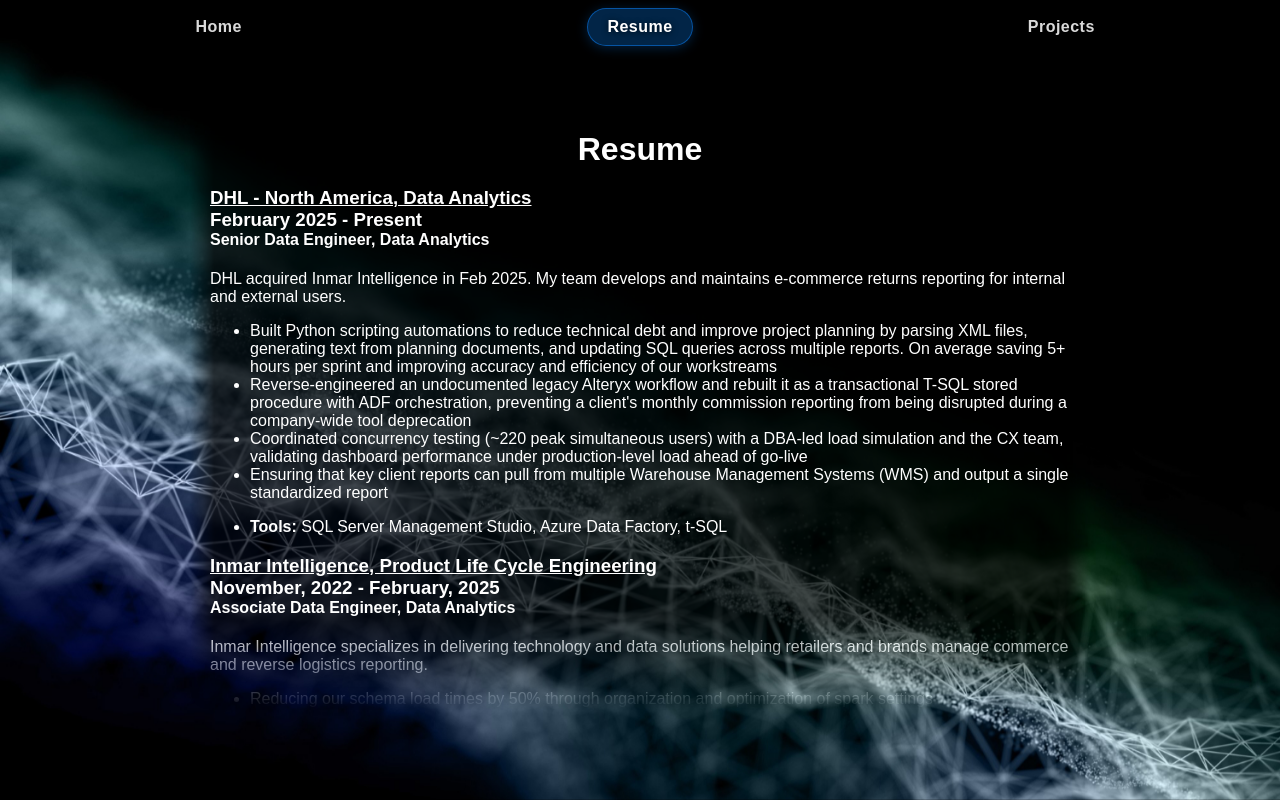
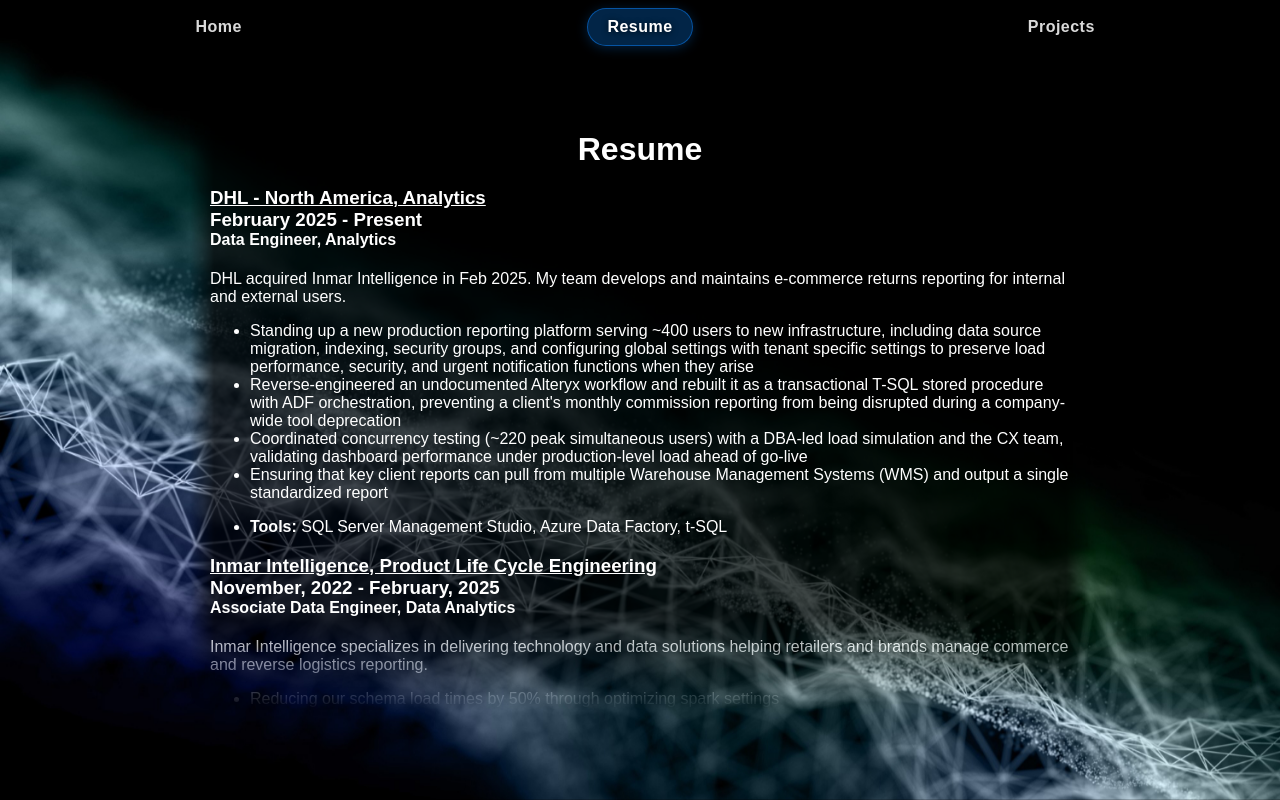
Before and after one commit to krieger-technologies/Personal-Website, a React (Vite) app: page /resume in a window 1280 px wide. Built offline with nearby package versions, Linux system fonts and the light colour scheme.

Commit message:
updated robots.txt, polish resume and portfolio wording

```diff
--- a/src/components/cards/NewsScraperExplanation.jsx
+++ b/src/components/cards/NewsScraperExplanation.jsx
@@ -13,7 +13,7 @@
             <div className="pipeline-eyebrow">Pipeline Overview</div>
             <h2 className="pipeline-title">News Scraper — ETL Architecture</h2>
             <p className="pipeline-subtitle">
-              End-to-end pipeline scraping Google Alert emails to classify U.S. legislative
+              ETL pipeline scraping Google Alert emails to classify U.S. legislative
               ban headlines by state and topic, publishing live data to a React frontend.
             </p>
           </div>
@@ -169,9 +169,9 @@
 
         </div>{/* end pipeline-card */}
         <p>
-        This started out as a relatively simple project in concept, but spanned many new and interesting fields of tech to pull off.<br/>
+        This started out as a relatively simple project in concept, but spanned many new and interesting fields to pull off.<br/>
         The idea is simple, find some easily scrape-able and often updated news source, and do some basic analysis. My stretch goal was to fully automate it and
-        make it a living process anyone with internet access can view. Here are some of the trials and tribulations I've faced;</p>
+        make it a living process anyone with internet access can view. Here are some of the hurdles I've overcome;</p>
         <p>
         <p>
         <u><b>A few notes & details about the process:</b></u>
@@ -202,10 +202,6 @@
             create the EC2 instance and use lambda + cron to turn on the environment, run my script, then turn the instance back off once complete.
             </li>
         </ul></p>
-        <p>
-        Although my website and this project might be simple by many standards, it still easily achieves enough complexity to offer a host of other efficiencies and options
-        to explore and further improve/expand on.
-        </p>
         </div>
     </div>
   );
--- a/src/pages/resume.jsx
+++ b/src/pages/resume.jsx
@@ -29,20 +29,20 @@
       >
         <h1>Resume</h1>
         <h3>
-            <u>DHL - North America, Data Analytics</u>
+            <u>DHL - North America, Analytics</u>
             <br />February 2025 - Present
         </h3>
-        <h4>Senior Data Engineer, Data Analytics</h4>
+        <h4>Data Engineer, Analytics</h4>
         <p>
           DHL acquired Inmar Intelligence in Feb 2025. My team develops and maintains e-commerce returns reporting for internal and external users.
         </p>
         <ul>
           <li>
-            Built Python scripting automations to reduce technical debt and improve project planning by parsing XML files, generating text from planning documents,
-            and updating SQL queries across multiple reports. On average saving 5+ hours per sprint and improving accuracy and efficiency of our workstreams
+            Standing up a new production reporting platform serving ~400 users to new infrastructure, including data source migration, indexing, security groups,
+            and configuring global settings with tenant specific settings to preserve load performance, security, and urgent notification functions when they arise
           </li>
           <li>
-            Reverse-engineered an undocumented legacy Alteryx workflow and rebuilt it as a transactional T-SQL stored procedure with ADF orchestration,
+            Reverse-engineered an undocumented Alteryx workflow and rebuilt it as a transactional T-SQL stored procedure with ADF orchestration,
             preventing a client's monthly commission reporting from being disrupted during a company-wide tool deprecation
           </li>
           <li>
@@ -67,10 +67,14 @@
         </p>
         <ul>
           <li>
-            Reducing our schema load times by 50% through organization and optimization of spark settings
+            Reducing our schema load times by 50% through optimizing spark settings
           </li>
-          <li>Conversion of several suites of reports from platforms scheduled to be decommissioned onto my team’s reporting platform. Over 50 reports across 3 platforms to date.</li>
-          <li>Development of new reporting and analytics for clients and internal monitoring</li>
+          <li>
+            Built Python automations to reduce technical debt and improve project planning by parsing XML files, generating text from planning documents,
+            and updating SQL queries across multiple reports. On average saving 5+ hours and improving accuracy and efficiency of our workstreams
+          </li>
+          <li>Conversion of several suites of reports from platforms scheduled to be decommissioned onto my team’s reporting platform. Over 50 reports across 3 reporting platforms.</li>
+          <li>Development of new reporting and analytics for clients and internal monitoring inculding Advanced Shipment Notifications and Warehouse Container Processing Times</li>
           <p></p>
           <li><b>Tools:</b> Incorta, Spark SQL, PySpark, Python, Excel</li>
         </ul>
@@ -85,12 +89,18 @@
           Danone is one of the largest dairy and dairy alternative manufacturers in North America where I supported Sales and Go-To-Market teams with analytics on pricing, promotions, and retail placements.
         </p>
         <ul>
-          <li>Delivery of key insights and tooling to all other business units. Our reporting and tools were used to regularly
+          <li>Delivery of key insights around pricing and demand to all other business units. Our reporting and tools were used to regularly
             achieve $5-10MM in quarterly efficiencies
           </li>
           <li>
-            Stakeholders used our reporting and insights to focus on price pack architecture,
-            trade strategies, long-term funding strategies, program analytics, and customer willingness to pay
+            I built a custom forcasting tool with the Facebook Prophet open source model to help with demand planning.
+          </li>
+          <li>
+            I built several Python automations to reduce our technical debt, reduce our odds of human error, and cut reporting turn around time down from
+            3+ hours to minutes
+          </li>
+          <li>
+            Migration of a Product Scorecard report from Excel into a much more robust PowerBI report complete with more in depth metrics and views and automated refreshes from a live database
           </li>
           <p></p>
           <li><b>Tools:</b> Power BI, Python, SQL, Excel, Snowflake</li>
```
Also changed, not shown: public/robots.txt, 1 other file (tests, documents, lock files or other folders).
